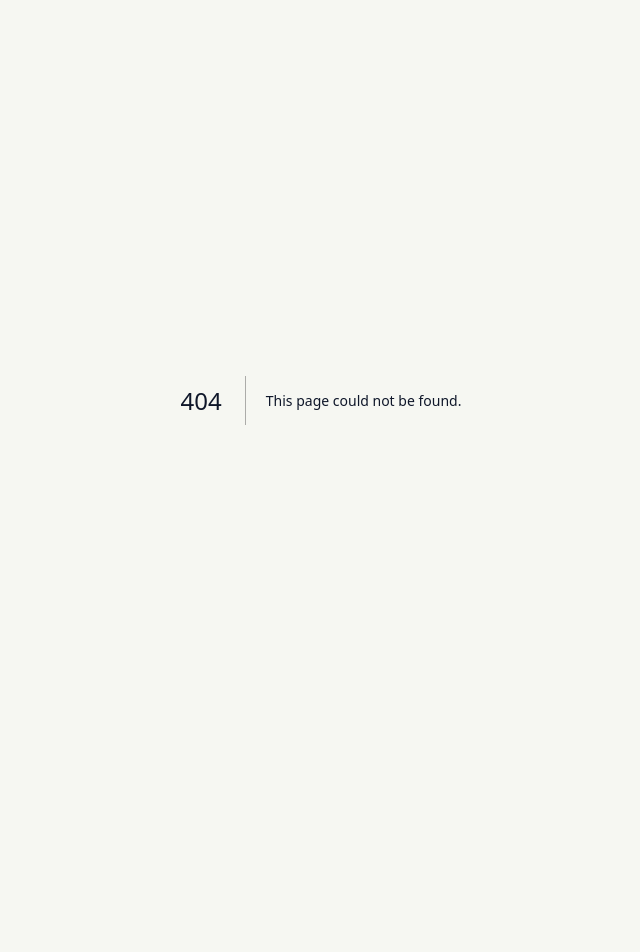
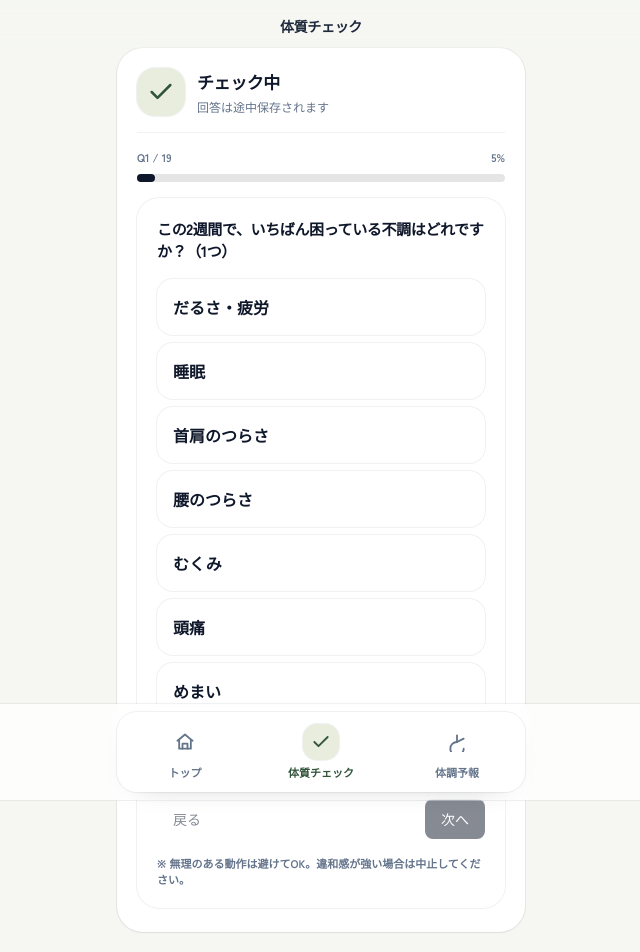
Before and after one commit to totonoucare/totonoucare-webapp, a Next.js app: page /check/run in a window 1280 px wide. Before the commit this address had no page. Shown: the top 952 px of the page, without its empty margins (319-959 px from the left). Before the commit the page ends 800 px from the top, so only its background shows below. Built offline with nearby package versions, Linux system fonts and the light colour scheme.

Commit message:
Create page.js

```diff
--- /dev/null
+++ b/app/check/run/page.js
@@ -0,0 +1,267 @@
+"use client";
+
+import { useEffect, useMemo, useState } from "react";
+import { useRouter } from "next/navigation";
+import AppShell, { Module, ModuleHeader } from "@/components/layout/AppShell";
+import Button from "@/components/ui/Button";
+import { getQuestions, getTotalQuestions } from "@/lib/diagnosis/v2/questions";
+
+function IconCheck() {
+  return (
+    <svg viewBox="0 0 24 24" className="h-7 w-7" fill="none" stroke="currentColor" strokeWidth="2.2" strokeLinecap="round" strokeLinejoin="round">
+      <path d="M20 6L9 17l-5-5" />
+    </svg>
+  );
+}
+
+function ProgressBar({ current, total }) {
+  const pct = Math.round((current / total) * 100);
+  return (
+    <div>
+      <div className="flex items-center justify-between text-[11px] font-bold text-slate-500">
+        <div>Q{current} / {total}</div>
+        <div>{pct}%</div>
+      </div>
+      <div className="mt-2 h-2 w-full rounded-full bg-black/10">
+        <div className="h-2 rounded-full bg-slate-900 transition-all" style={{ width: `${pct}%` }} />
+      </div>
+    </div>
+  );
+}
+
+const PENDING_KEY = "pending_diagnosis_v2_answers";
+
+export default function CheckRunPage() {
+  const router = useRouter();
+  const questions = useMemo(() => getQuestions(), []);
+  const total = useMemo(() => getTotalQuestions(), []);
+
+  const [step, setStep] = useState(0);
+  const [answers, setAnswers] = useState({});
+  const [submitting, setSubmitting] = useState(false);
+  const [error, setError] = useState("");
+
+  const q = questions[step];
+  const ansKey = q?.key;
+
+  const rawSelected = ansKey ? answers?.[ansKey] : undefined;
+  const isMulti = q?.type === "multi";
+  const selected = isMulti ? (Array.isArray(rawSelected) ? rawSelected : []) : rawSelected;
+
+  const envSensitivity = answers?.env_sensitivity;
+  const isEnv2 = q?.key === "env_vectors";
+  const shouldSkipEnv2 = isEnv2 && (envSensitivity === "0" || envSensitivity === 0);
+
+  function persist(next) {
+    try {
+      sessionStorage.setItem(PENDING_KEY, JSON.stringify(next));
+    } catch {}
+  }
+
+  useEffect(() => {
+    if (!shouldSkipEnv2) return;
+
+    setAnswers((prev) => {
+      const next = { ...prev, env_vectors: ["none"] };
+      persist(next);
+      return next;
+    });
+
+    setError("");
+    setStep((s) => Math.min(s + 1, total - 1));
+    // eslint-disable-next-line react-hooks/exhaustive-deps
+  }, [shouldSkipEnv2]);
+
+  const canGoNext = shouldSkipEnv2 ? true : isMulti ? selected.length > 0 : Boolean(selected);
+  const isLast = step === total - 1;
+
+  useEffect(() => {
+    try {
+      const raw = sessionStorage.getItem(PENDING_KEY);
+      if (!raw) return;
+      const saved = JSON.parse(raw);
+      if (saved && typeof saved === "object") {
+        setAnswers(saved);
+        const idx = questions.findIndex((qq) => {
+          const k = qq.key;
+          const v = saved?.[k];
+          if (qq.type === "multi") return !Array.isArray(v) || v.length === 0;
+          return !v;
+        });
+        setStep(idx === -1 ? total - 1 : Math.max(0, idx));
+      }
+    } catch {}
+    // eslint-disable-next-line react-hooks/exhaustive-deps
+  }, []);
+
+  function pick(value) {
+    if (!ansKey) return;
+
+    setAnswers((prev) => {
+      if (q.type === "multi") {
+        const max = Number(q.max || 2);
+        const cur = Array.isArray(prev?.[ansKey]) ? prev[ansKey] : [];
+
+        if (value === "none") {
+          const next = { ...prev, [ansKey]: ["none"] };
+          persist(next);
+          return next;
+        }
+
+        const base = cur.filter((v) => v !== "none");
+        let updated;
+        if (base.includes(value)) updated = base.filter((v) => v !== value);
+        else updated = base.length >= max ? [...base.slice(1), value] : [...base, value];
+
+        const next = { ...prev, [ansKey]: updated };
+        persist(next);
+        return next;
+      }
+
+      const next = { ...prev, [ansKey]: value };
+      if (ansKey === "env_sensitivity" && (value === "0" || value === 0)) {
+        next.env_vectors = ["none"];
+      }
+      persist(next);
+      return next;
+    });
+
+    setError("");
+  }
+
+  function next() {
+    if (!canGoNext) return;
+    setStep((s) => Math.min(s + 1, total - 1));
+  }
+
+  function back() {
+    setError("");
+    setStep((s) => Math.max(s - 1, 0));
+  }
+
+  async function submit() {
+    setSubmitting(true);
+    setError("");
+
+    try {
+      const res = await fetch("/api/diagnosis/v2/submit", {
+        method: "POST",
+        headers: { "Content-Type": "application/json" },
+        body: JSON.stringify({ answers }),
+      });
+
+      const json = await res.json().catch(() => ({}));
+      if (!res.ok) throw new Error(json?.error || "診断の保存に失敗しました");
+
+      const eventId = json?.data?.eventId || json?.data?.id;
+      if (!eventId) throw new Error("eventId が返りませんでした");
+
+      try { sessionStorage.removeItem(PENDING_KEY); } catch {}
+      router.push(`/result/${encodeURIComponent(eventId)}`);
+    } catch (e) {
+      setError(e?.message || String(e));
+    } finally {
+      setSubmitting(false);
+    }
+  }
+
+  if (!q) {
+    return (
+      <AppShell title="体質チェック">
+        <Module>
+          <ModuleHeader icon={<IconCheck />} title="エラー" sub="質問が見つかりませんでした" />
+          <div className="px-5 pb-6 pt-4 space-y-3">
+            <div className="rounded-[20px] bg-white p-5 ring-1 ring-[var(--ring)]">
+              <div className="text-sm font-bold text-slate-700">質問が見つかりません。</div>
+            </div>
+            <Button onClick={() => router.push("/")}>トップへ</Button>
+          </div>
+        </Module>
+      </AppShell>
+    );
+  }
+
+  if (shouldSkipEnv2) {
+    return (
+      <AppShell title="体質チェック">
+        <div className="rounded-[20px] bg-white p-5 ring-1 ring-[var(--ring)]">
+          <div className="text-sm font-bold text-slate-700">環境の追加質問をスキップ中…</div>
+        </div>
+      </AppShell>
+    );
+  }
+
+  return (
+    <AppShell title="体質チェック">
+      <Module>
+        <ModuleHeader icon={<IconCheck />} title="チェック中" sub="回答は途中保存されます" />
+        <div className="px-5 pb-6 pt-4 space-y-4">
+          <ProgressBar current={step + 1} total={total} />
+
+          <div className="rounded-[22px] bg-white ring-1 ring-[var(--ring)] p-5">
+            <div className="text-[15px] font-extrabold tracking-tight text-slate-900 whitespace-pre-wrap">
+              {q.title}
+            </div>
+
+            <div className="mt-4 space-y-2">
+              {q.options.map((opt) => {
+                const isSel = isMulti ? selected.includes(opt.value) : selected === opt.value;
+                return (
+                  <button
+                    key={opt.value}
+                    onClick={() => pick(opt.value)}
+                    className={[
+                      "w-full rounded-[16px] px-4 py-4 text-left transition ring-1",
+                      isSel
+                        ? "bg-slate-900 text-white ring-slate-900"
+                        : "bg-white text-slate-900 ring-[var(--ring)] hover:ring-slate-300",
+                    ].join(" ")}
+                  >
+                    <div className="font-bold">{opt.label}</div>
+                    {opt.hint ? (
+                      <div className={["mt-1 text-xs", isSel ? "text-white/80" : "text-slate-500"].join(" ")}>
+                        {opt.hint}
+                      </div>
+                    ) : null}
+                  </button>
+                );
+              })}
+            </div>
+
+            {isMulti ? (
+              <div className="mt-3 text-[11px] font-bold text-slate-500">
+                ※ 最大{q.max || 2}つまで（「特にない・わからない」は単独）
+              </div>
+            ) : null}
+
+            {error ? (
+              <div className="mt-3 rounded-[16px] border border-red-200 bg-red-50 px-4 py-3 text-sm font-bold text-red-700">
+                {error}
+              </div>
+            ) : null}
+
+            <div className="mt-4 flex items-center justify-between">
+              <Button variant="ghost" onClick={back} disabled={step === 0 || submitting}>
+                戻る
+              </Button>
+
+              {!isLast ? (
+                <Button onClick={next} disabled={!canGoNext || submitting}>
+                  次へ
+                </Button>
+              ) : (
+                <Button onClick={submit} disabled={!canGoNext || submitting}>
+                  {submitting ? "作成中…" : "診断を確定"}
+                </Button>
+              )}
+            </div>
+
+            <div className="mt-4 text-[11px] font-bold text-slate-500">
+              ※ 無理のある動作は避けてOK。違和感が強い場合は中止してください。
+            </div>
+          </div>
+        </div>
+      </Module>
+    </AppShell>
+  );
+}
```
